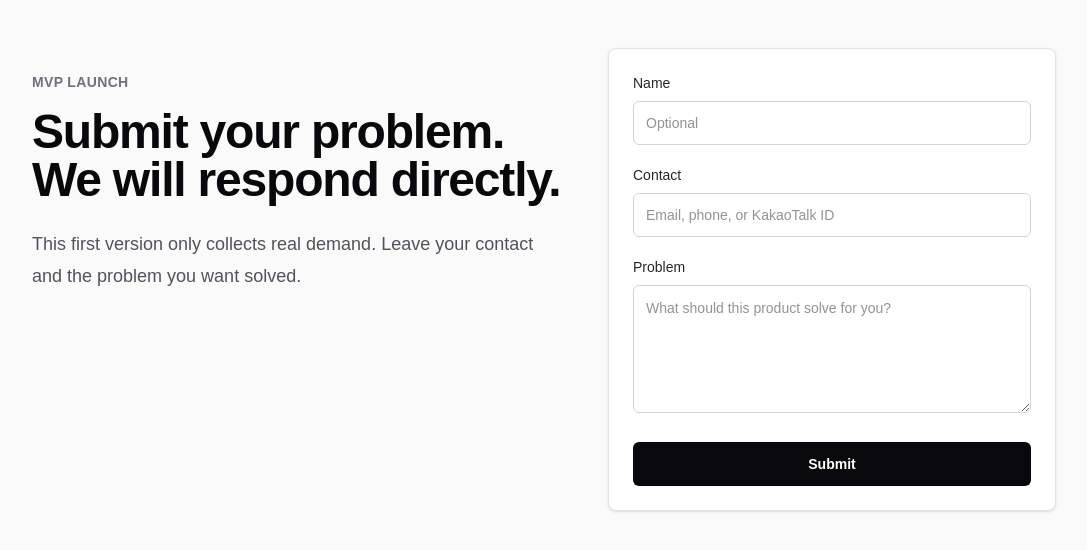
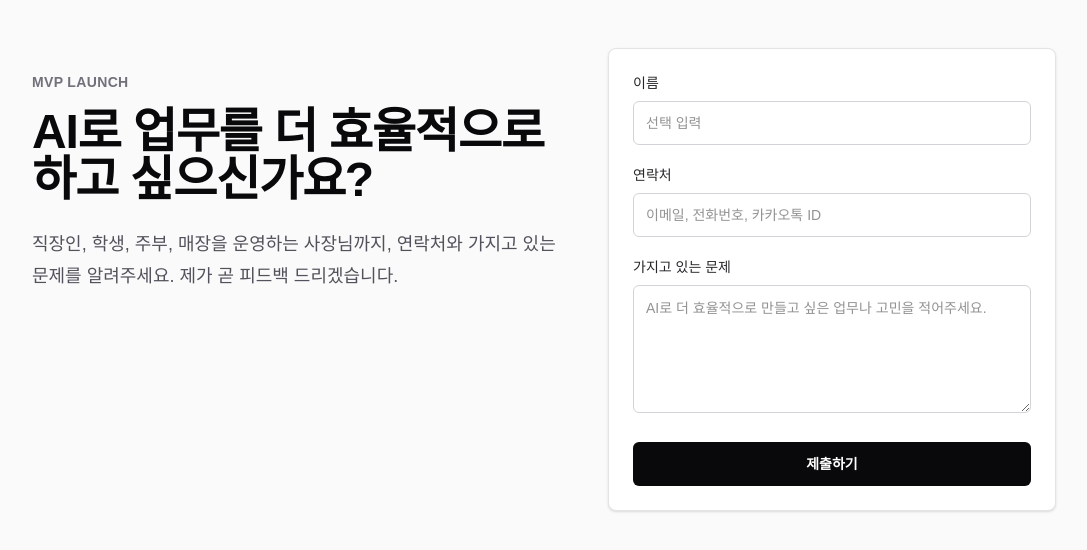
Before and after one commit to KIMYOUNGIL21/mvp-launch, a Next.js app: page / in a window 1280 px wide. Shown: the top 550 px of the page, without its empty margins (96-1183 px from the left). Built offline with nearby package versions, Linux system fonts and the light colour scheme.

Commit message:
Update lead capture copy

```diff
--- a/src/app/page.tsx
+++ b/src/app/page.tsx
@@ -61,7 +61,7 @@ export default function Home() {
 
     setForm(initialFormState);
     setStatus("success");
-    setMessage("Thanks. We will contact you soon.");
+    setMessage("곧 만나뵙겠습니다.");
   }
 
   return (
@@ -72,11 +72,11 @@ export default function Home() {
             MVP launch
           </p>
           <h1 className="mt-4 max-w-xl text-4xl font-semibold tracking-tight sm:text-5xl">
-            Submit your problem. We will respond directly.
+            AI로 업무를 더 효율적으로 하고 싶으신가요?
           </h1>
           <p className="mt-6 max-w-xl text-lg leading-8 text-zinc-600">
-            This first version only collects real demand. Leave your contact
-            and the problem you want solved.
+            직장인, 학생, 주부, 매장을 운영하는 사장님까지, 연락처와
+            가지고 있는 문제를 알려주세요. 제가 곧 피드백 드리겠습니다.
           </p>
         </div>
 
@@ -85,19 +85,19 @@ export default function Home() {
           className="w-full max-w-md rounded-lg border border-zinc-200 bg-white p-6 shadow-sm"
         >
           <label className="block text-sm font-medium text-zinc-800">
-            Name
+            이름
             <input
               className="mt-2 h-11 w-full rounded-md border border-zinc-300 px-3 outline-none transition focus:border-zinc-950"
               value={form.name}
               onChange={(event) =>
                 setForm((current) => ({ ...current, name: event.target.value }))
               }
-              placeholder="Optional"
+              placeholder="선택 입력"
             />
           </label>
 
           <label className="mt-5 block text-sm font-medium text-zinc-800">
-            Contact
+            연락처
             <input
               className="mt-2 h-11 w-full rounded-md border border-zinc-300 px-3 outline-none transition focus:border-zinc-950"
               value={form.contact}
@@ -107,13 +107,13 @@ export default function Home() {
                   contact: event.target.value,
                 }))
               }
-              placeholder="Email, phone, or KakaoTalk ID"
+              placeholder="이메일, 전화번호, 카카오톡 ID"
               required
             />
           </label>
 
           <label className="mt-5 block text-sm font-medium text-zinc-800">
-            Problem
+            가지고 있는 문제
             <textarea
               className="mt-2 min-h-32 w-full resize-y rounded-md border border-zinc-300 px-3 py-3 outline-none transition focus:border-zinc-950"
               value={form.problem}
@@ -123,7 +123,7 @@ export default function Home() {
                   problem: event.target.value,
                 }))
               }
-              placeholder="What should this product solve for you?"
+              placeholder="AI로 더 효율적으로 만들고 싶은 업무나 고민을 적어주세요."
               required
             />
           </label>
@@ -132,7 +132,7 @@ export default function Home() {
             className="mt-6 h-11 w-full rounded-md bg-zinc-950 px-4 text-sm font-semibold text-white transition hover:bg-zinc-800 disabled:cursor-not-allowed disabled:bg-zinc-400"
             disabled={status === "submitting"}
           >
-            {status === "submitting" ? "Submitting..." : "Submit"}
+            {status === "submitting" ? "제출 중..." : "제출하기"}
           </button>
 
           {message ? (
```
